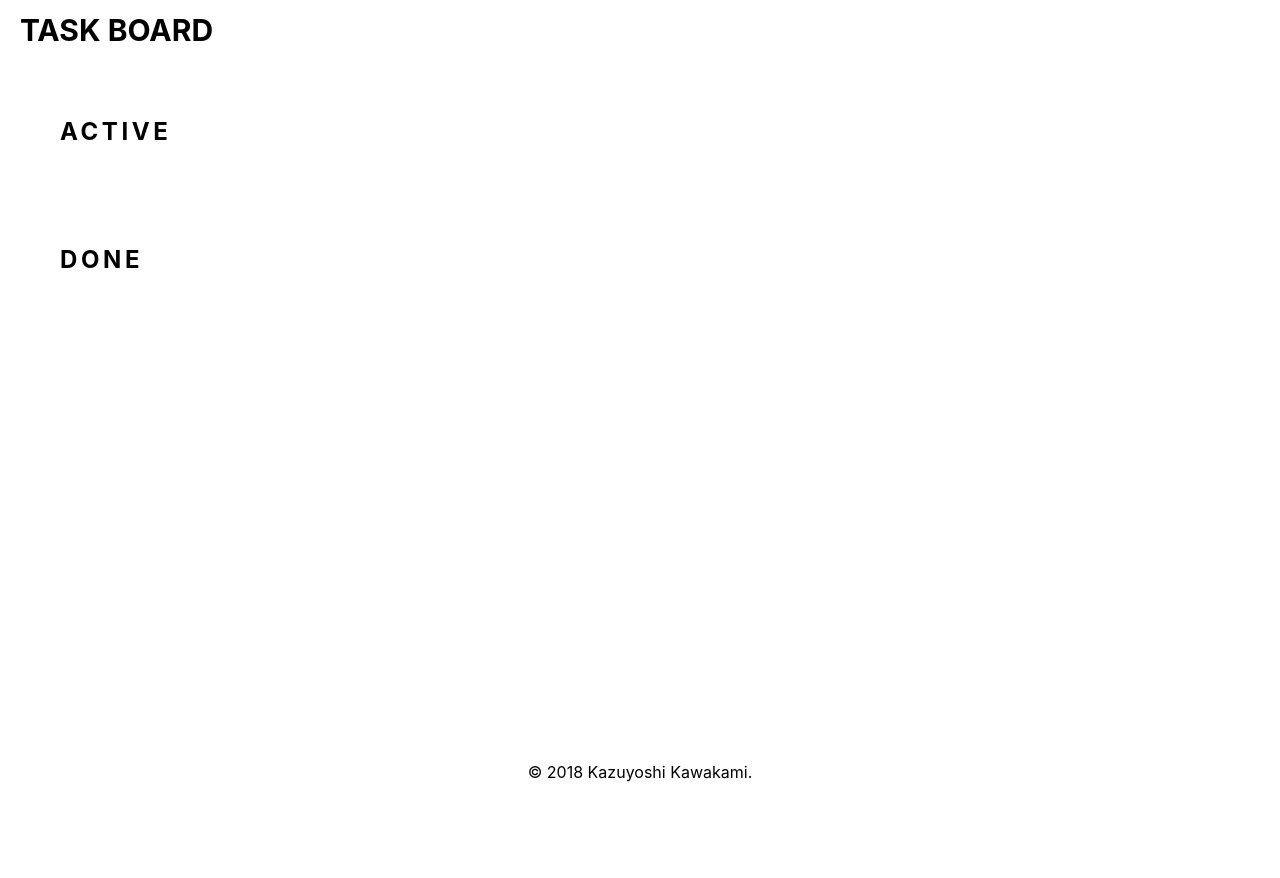
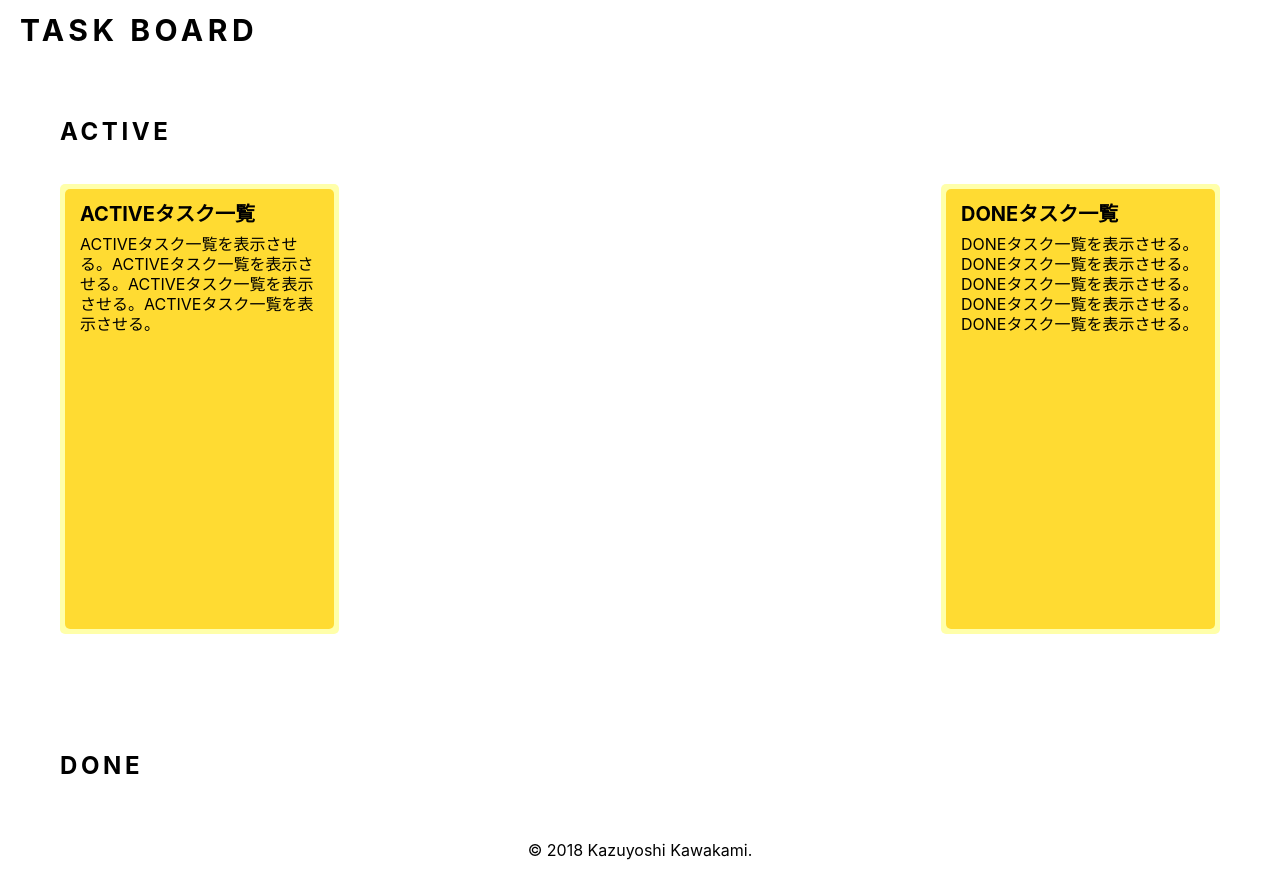
Before and after one commit to kazu80/vue-task, a Vue app: page / in a window 1280 px wide. Before the commit the page ends 800 px from the top, so only its background shows below. Built offline with nearby package versions, Linux system fonts and the light colour scheme; a web font is replaced by a local one.

Commit message:
Activeタスク作成

```diff
--- a/public/index.html
+++ b/public/index.html
@@ -11,7 +11,7 @@
 </head>
 <body>
 
-<div class="wrapper">
+<div class="wrapper footer-bottom">
     <header class="head">TASK BOARD</header>
     <main id="app"></main>
 </div>
--- a/public/styles.css
+++ b/public/styles.css
@@ -67,10 +67,13 @@ body {
 }
 
 .wrapper {
-    margin-bottom: -56px;
-    width: 1000%;
+    width: 100%;
     max-width: 1280px;
     min-height: 100%;
+}
+
+.wrapper.footer-bottom {
+    margin-bottom: -56px;
 }
 
 .footer {
@@ -90,4 +93,5 @@ body {
     font-size: 30px;
     font-weight: 700;
     line-height: 100%;
+    letter-spacing: .15em;
 }
--- a/src/App.vue
+++ b/src/App.vue
@@ -1,17 +1,26 @@
 <template>
   <div id="app" class="wrapper">
-    <Section title="ACTIVE"></Section>
+    <Section title="ACTIVE">
+      <Task title="ACTIVEタスク一覧">
+        ACTIVEタスク一覧を表示させる。ACTIVEタスク一覧を表示させる。ACTIVEタスク一覧を表示させる。ACTIVEタスク一覧を表示させる。
+      </Task>
+      <Task title="DONEタスク一覧">
+        DONEタスク一覧を表示させる。DONEタスク一覧を表示させる。DONEタスク一覧を表示させる。DONEタスク一覧を表示させる。DONEタスク一覧を表示させる。
+      </Task>
+    </Section>
     <Section title="DONE"></Section>
   </div>
 </template>
 
 <script>
 import Section from './components/Section';
+import Task from './components/Task';
 
 export default {
   name: 'app',
   components: {
-      Section
+      Section,
+      Task
   }
 }
 </script>
--- a/src/components/Section.vue
+++ b/src/components/Section.vue
@@ -1,7 +1,9 @@
 <template>
     <div class="wrapper">
         <div class="title">{{title}}</div>
-        <div class="task-wrapper"></div>
+        <div class="task-wrapper">
+            <slot></slot>
+        </div>
     </div>
 </template>
 
@@ -23,5 +25,11 @@
             line-height: 100%;
             letter-spacing: .15em;
         }
+
+        .task-wrapper {
+            display: flex;
+            flex-direction: row;
+            justify-content: space-between;
+        }
     }
 </style>
--- /dev/null
+++ b/src/components/Task.vue
@@ -0,0 +1,64 @@
+<template>
+    <div class="wrapper">
+        <div class="wrapper-inner">
+            <div class="title">{{title}}</div>
+            <div class="desc">
+                <slot></slot>
+            </div>
+        </div>
+    </div>
+</template>
+
+<script>
+    export default {
+        name: 'Task',
+        props: ['title']
+    }
+</script>
+
+<style scoped lang="scss">
+    .wrapper {
+        --coefficient: 4.5;
+        --height-line: 20px;
+
+        display: flex;
+        flex-direction: column;
+        padding: 5px;
+        width: calc(62px * var(--coefficient));
+        height: calc(100px * var(--coefficient));
+        border-radius: 5px;
+        background-color: rgb(255, 255, 170);
+        box-shadow: 0 0 0 rgba(12, 12, 8, 0);
+        transform: scale(1);
+        transition: box-shadow 200ms ease-out, transform 200ms 50ms ease-in;
+
+        &:hover {
+            box-shadow: 3px 3px 2px rgba(12, 12, 8, 0.4);
+            transform: scale(1.01);
+        }
+
+        .wrapper-inner {
+            padding: 15px;
+            width: 100%;
+            height: 100%;
+            border-radius: 5px;
+            background-color: rgba(255, 204, 0, .7);
+        }
+    }
+
+
+
+    .title {
+        margin-bottom: 10px;
+        max-height: var(--height-line);
+        font-size: var(--height-line);
+        line-height: 100%;
+        font-weight: 700;
+    }
+
+    .desc {
+        flex-grow: 2;
+        font-size: 16px;
+        line-height: 20px;
+    }
+</style>
```
